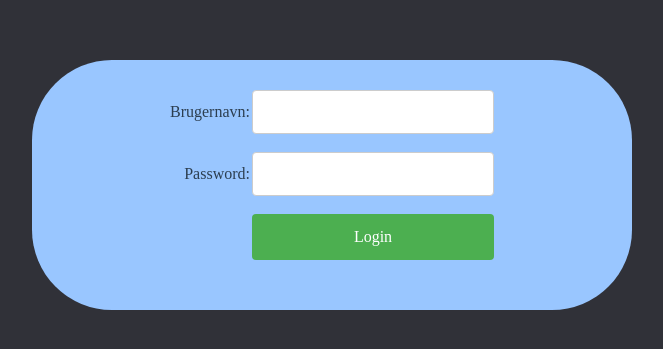
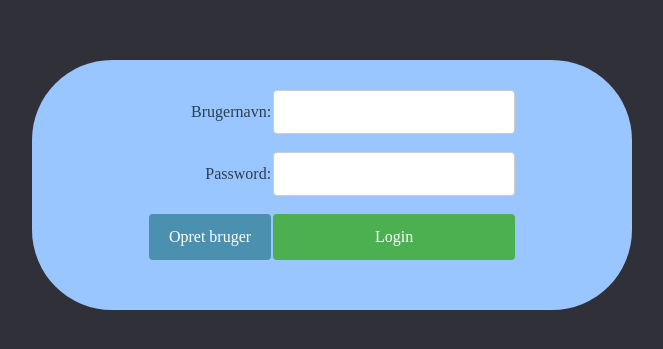
Before and after one commit to TeamButterfly/MiniGamesFrontend, a Vue app: page / in a window 1280 px wide. Shown: the part 215-564 px from the top of the page, without its empty margins (308-971 px from the left). Built offline with nearby package versions, Linux system fonts and the light colour scheme; a web font is replaced by a local one.

Commit message:
register bruger

```diff
--- a/src/App.vue
+++ b/src/App.vue
@@ -31,6 +31,7 @@ export default class App extends Vue {
   created() {
     MessageBus.$on('logout', () => {
       localStorage.removeItem('userData');
+      this.mainStore.activeAccount = null;
       this.mainStore.$reset();
     });
     MessageBus.$on('startGlobalLoading', () => {
@@ -106,7 +107,7 @@ select {
   border-radius: 4px;
   box-sizing: border-box;
 }
-.submit {
+.btn-primary {
   background-color: #4caf50;
   color: white;
   padding: 14px 20px;
@@ -116,7 +117,20 @@ select {
   cursor: pointer;
   text-align: center;
 }
-.submit:hover {
+.btn-primary:hover {
   background-color: #45a049;
 }
+.btn-secondary {
+  background-color: #4c90af;
+  color: white;
+  padding: 14px 20px;
+  margin: 8px 0;
+  border: none;
+  border-radius: 4px;
+  cursor: pointer;
+  text-align: center;
+}
+.btn-secondary:hover {
+  background-color: #3c7c99;
+}
 </style>
--- /dev/null
+++ b/src/components/Validater.ts
@@ -0,0 +1,22 @@
+import { User } from '@/store/models';
+
+export class ValidaterObject {
+  success: boolean = false;
+  message: string = '';
+}
+
+export default class Validater {
+  static validate(user: User): ValidaterObject {
+    const validaterObject = new ValidaterObject();
+    if (user.password.length < 3 || user.password.length > 20) {
+      validaterObject.message =
+        'Passwordet skal være mellem 3 og 20 karakterer';
+    }
+    if (user.username.length < 3 || user.username.length > 20) {
+      validaterObject.message =
+        'Brugernavnet skal være mellem 3 og 20 karakterer';
+    }
+    validaterObject.success = true;
+    return validaterObject;
+  }
+}
--- a/src/http/httpClient.ts
+++ b/src/http/httpClient.ts
@@ -10,9 +10,13 @@ const standardClient = axios.create({
   baseURL: API_URL,
 });
 
+let loadingTimeout: number | null = null;
+
 standardClient.interceptors.request.use(
   (config) => {
-    MessageBus.$emit('startGlobalLoading');
+    loadingTimeout = setTimeout(() => {
+      MessageBus.$emit('startGlobalLoading');
+    }, 500);
     if (config.headers) {
       if (localStorage.userData) {
         const token = JSON.parse(localStorage.userData).token;
@@ -22,6 +26,10 @@ standardClient.interceptors.request.use(
     return config;
   },
   (error) => {
+    if (loadingTimeout) {
+      clearTimeout(loadingTimeout);
+      loadingTimeout = null;
+    }
     MessageBus.$emit('stopGlobalLoading');
     Promise.reject(error);
   }
@@ -29,10 +37,18 @@ standardClient.interceptors.request.use(
 
 standardClient.interceptors.response.use(
   (response) => {
+    if (loadingTimeout) {
+      clearTimeout(loadingTimeout);
+      loadingTimeout = null;
+    }
     MessageBus.$emit('stopGlobalLoading');
     return Promise.resolve(response);
   },
   (error: AxiosError) => {
+    if (loadingTimeout) {
+      clearTimeout(loadingTimeout);
+      loadingTimeout = null;
+    }
     MessageBus.$emit('stopGlobalLoading');
     if (
       error &&
--- a/src/router/index.ts
+++ b/src/router/index.ts
@@ -64,14 +64,14 @@ router.beforeEach((to, from, next) => {
     token = JSON.parse(localStorage.userData).token;
   }
 
-  if (to.path !== '/') {
+  if (to.path !== '/' && to.path !== '/logout') {
     if (!token) {
       if (router.currentRoute.name === 'Login') {
         return;
       }
-      router.replace({ name: 'Login' });
+      router.replace({ name: 'Logout' });
     }
-  } else {
+  } else if (to.path !== '/logout') {
     if (token) {
       router.replace({ name: 'Profile' });
     }
--- a/src/store/mainStore.ts
+++ b/src/store/mainStore.ts
@@ -33,11 +33,21 @@ export const useMainStore = defineStore('main', {
     },
   },
   actions: {
-    async login(username: string, password: string): Promise<HttpResponse> {
-      const { status, data } = await httpClient.post('Authentication/Login', {
-        username,
-        password,
-      });
+    async login(user: User): Promise<HttpResponse> {
+      const { status, data } = await httpClient.post(
+        'Authentication/Login',
+        user
+      );
+
+      this.activeAccount = data.account;
+      localStorage.setItem('userData', JSON.stringify(data));
+      return { status, data };
+    },
+    async register(user: User): Promise<HttpResponse> {
+      const { status, data } = await httpClient.post(
+        'Authentication/Register',
+        user
+      );
 
       this.activeAccount = data.account;
       localStorage.setItem('userData', JSON.stringify(data));
--- a/src/views/Login.vue
+++ b/src/views/Login.vue
@@ -7,7 +7,11 @@
             <tr>
               <td>Brugernavn:</td>
               <td>
-                <input type="text" v-model="username" @keyup.enter="submit()" />
+                <input
+                  type="text"
+                  v-model="user.username"
+                  @keyup.enter="login()"
+                />
               </td>
             </tr>
             <tr>
@@ -15,18 +19,22 @@
               <td>
                 <input
                   type="password"
-                  v-model="password"
-                  @keyup.enter="submit()"
+                  v-model="user.password"
+                  @keyup.enter="login()"
                 />
               </td>
             </tr>
             <tr>
-              <td></td>
-              <td><div class="submit" @click="submit()">Login</div></td>
+              <td>
+                <div class="btn-secondary" @click="register()">
+                  Opret bruger
+                </div>
+              </td>
+              <td><div class="btn-primary" @click="login()">Login</div></td>
             </tr>
           </table>
           <div style="height: 20px">
-            <span style="color: #b11010">{{ error }}</span>
+            <span style="font-weight: bold">{{ message }}</span>
           </div>
         </div>
       </form>
@@ -38,6 +46,8 @@
 import { useMainStore } from '@/store/mainStore';
 import { User } from '@/store/models';
 import { Component, Vue } from 'vue-property-decorator';
+import Validater from '@/components/Validater';
+import { AxiosError } from 'axios';
 
 @Component({
   components: {},
@@ -45,27 +55,40 @@ import { Component, Vue } from 'vue-property-decorator';
 export default class Login extends Vue {
   mainStore = useMainStore();
 
-  error: string = '';
-  username: string = '';
-  password: string = '';
+  message: string = '';
+  user: User = new User();
 
-  async submit() {
-    if (!this.username) {
-      this.error = 'Indtast et brugernavn';
+  async register() {
+    const validaterObject = Validater.validate(this.user);
+
+    if (!validaterObject.success) {
+      this.message = validaterObject.message;
       return;
     }
-    if (!this.password) {
-      this.error = 'Indtast et password';
+
+    try {
+      await this.mainStore.register(this.user);
+      this.message = 'Brugeren blev oprettet';
+    } catch (err) {
+      const axiosError = err as AxiosError;
+      this.message = axiosError.response?.data.message;
+    }
+  }
+
+  async login() {
+    const validaterObject = Validater.validate(this.user);
+
+    if (!validaterObject.success) {
+      this.message = validaterObject.message;
       return;
     }
+
     try {
-      const { status, data } = await this.mainStore.login(
-        this.username,
-        this.password
-      );
+      await this.mainStore.login(this.user);
       this.$router.push({ name: 'Profile' });
     } catch (err) {
-      this.error = 'Forkert brugernavn eller password';
+      const axiosError = err as AxiosError;
+      this.message = axiosError.response?.data.message;
     }
   }
 }
--- a/src/views/Profile.vue
+++ b/src/views/Profile.vue
@@ -21,7 +21,7 @@
             <input
               type="text"
               v-model="editUser.username"
-              @keyup.enter="submit()"
+              @keyup.enter="update()"
             />
           </td>
         </tr>
@@ -31,13 +31,13 @@
             <input
               type="password"
               v-model="editUser.password"
-              @keyup.enter="submit()"
+              @keyup.enter="update()"
             />
           </td>
         </tr>
         <tr>
           <td></td>
-          <td><div class="submit" @click="submit()">Opdater</div></td>
+          <td><div class="btn-primary" @click="update()">Opdater</div></td>
         </tr>
       </table>
       <div style="font-weight: bold; text-align: center">
@@ -53,6 +53,7 @@ import { Component, Vue } from 'vue-property-decorator';
 import { MessageBus } from '@/components/MessageBus';
 import { User } from '@/store/models';
 import { AxiosError } from 'axios';
+import Validater from '@/components/Validater';
 
 @Component({
   components: {},
@@ -63,19 +64,10 @@ export default class Profile extends Vue {
   message: string = '';
   editUser: User = new User();
 
-  async submit() {
-    if (
-      this.editUser.username.length < 3 ||
-      this.editUser.username.length > 20
-    ) {
-      this.message = 'Brugernavnet skal være mellem 3 og 20 karakterer';
-      return;
-    }
-    if (
-      this.editUser.password.length < 3 ||
-      this.editUser.password.length > 20
-    ) {
-      this.message = 'Passwordet skal være mellem 3 og 20 karakterer';
+  async update() {
+    const validaterObject = Validater.validate(this.editUser);
+    if (!validaterObject.success) {
+      this.message = validaterObject.message;
       return;
     }
     this.mainStore
```
